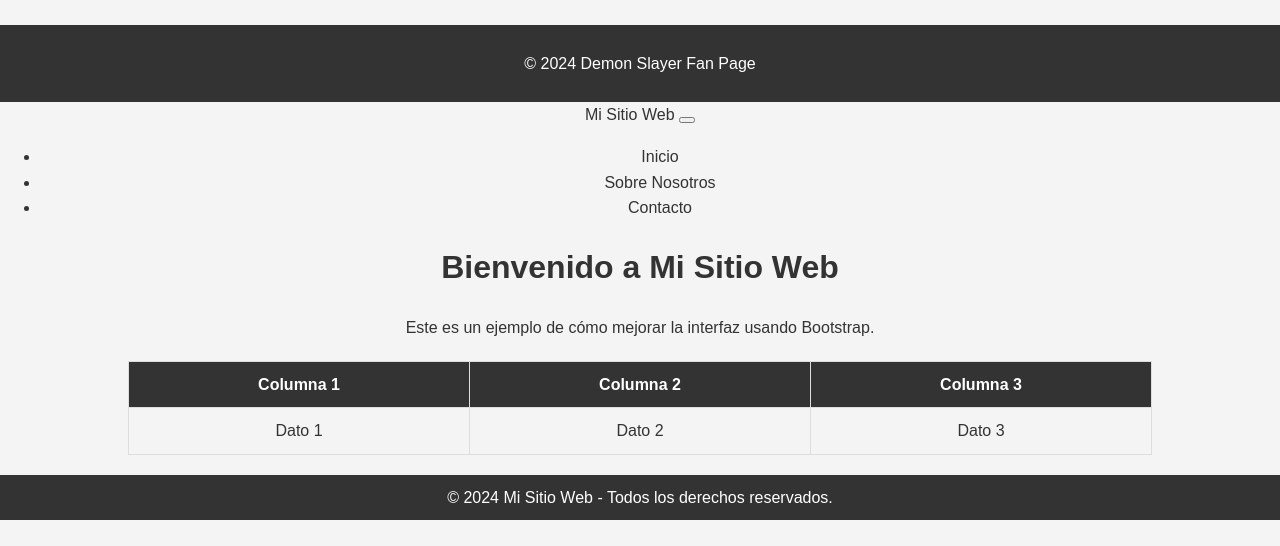
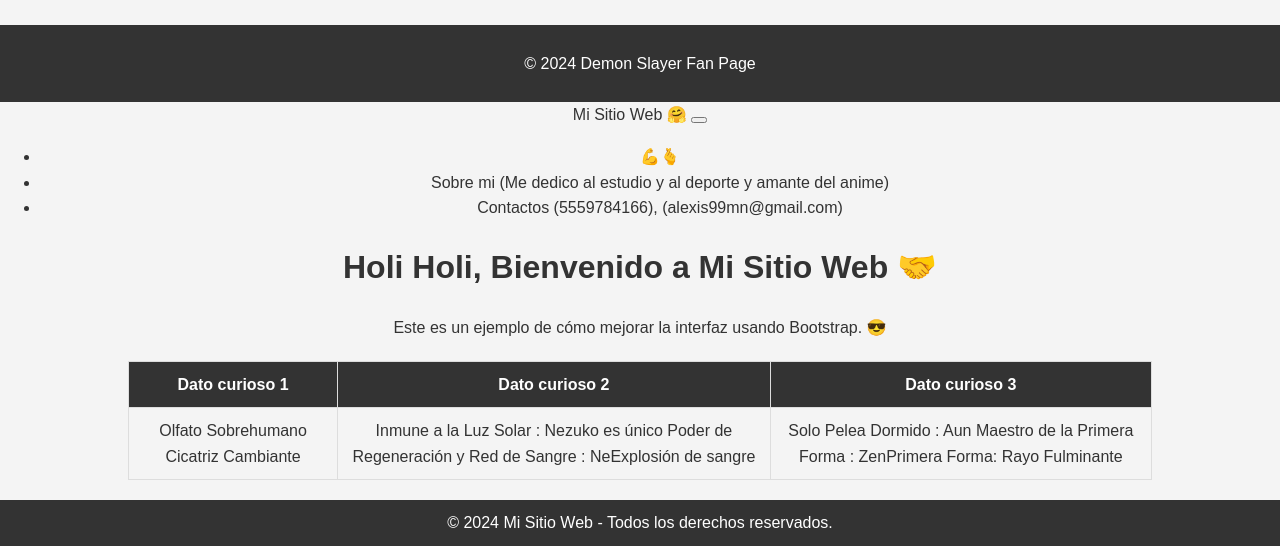
Before and after one commit to omarrr-rgb/demon-slayer-page, a plain HTML site: page index.html in a window 1280 px wide. Shown: the part 3012-3558 px from the top of the page. Before the commit the page ends 3532 px from the top, so only its background shows below. Drawn offline with nearby package versions, Linux system fonts and the light colour scheme.

Commit message:
ultimos cambios con bootstrap

```diff
--- a/index.html
+++ b/index.html
@@ -139,20 +139,20 @@
 <body>
     <!-- Barra de navegación -->
     <nav class="navbar navbar-expand-lg navbar-light bg-light">
-      <a class="navbar-brand" href="#">Mi Sitio Web</a>
+      <a class="navbar-brand" href="#">Mi Sitio Web 🤗</a>
       <button class="navbar-toggler" type="button" data-toggle="collapse" data-target="#navbarNav">
         <span class="navbar-toggler-icon"></span>
       </button>
       <div class="collapse navbar-collapse" id="navbarNav">
         <ul class="navbar-nav">
           <li class="nav-item">
-            <a class="nav-link" href="#">Inicio</a>
+            <a class="nav-link" href="#">💪🫰</a>
           </li>
           <li class="nav-item">
-            <a class="nav-link" href="#">Sobre Nosotros</a>
+            <a class="nav-link" href="#">Sobre mi (Me dedico al estudio y al deporte y amante del anime)</a>
           </li>
           <li class="nav-item">
-            <a class="nav-link" href="#">Contacto</a>
+            <a class="nav-link" href="#">Contactos (5559784166), (alexis99mn@gmail.com)</a>
           </li>
         </ul>
       </div>
@@ -160,24 +160,27 @@
 
     <!-- Contenido principal -->
     <div class="container my-5">
-      <h1 class="text-center">Bienvenido a Mi Sitio Web</h1>
-      <p class="lead text-center">Este es un ejemplo de cómo mejorar la interfaz usando Bootstrap.</p>
+      <h1 class="text-center"> Holi Holi, Bienvenido a Mi Sitio Web 🤝</h1>
+      <p class="lead text-center">Este es un ejemplo de cómo mejorar la interfaz usando Bootstrap. 😎</p>
 
       <!-- Agregar una tabla responsiva -->
       <div class="table-responsive">
         <table class="table table-bordered">
           <thead class="thead-dark">
             <tr>
-              <th>Columna 1</th>
-              <th>Columna 2</th>
-              <th>Columna 3</th>
+              <th>Dato curioso 1</th>
+              <th>Dato curioso 2</th>
+              <th>Dato curioso 3</th>
             </tr>
           </thead>
           <tbody>
             <tr>
-              <td>Dato 1</td>
-              <td>Dato 2</td>
-              <td>Dato 3</td>
+              <td>Olfato Sobrehumano
+                Cicatriz Cambiante </td>
+              <td>Inmune a la Luz Solar : Nezuko es único
+                Poder de Regeneración y Red de Sangre : NeExplosión de sangre</td>
+              <td>Solo Pelea Dormido : Aun
+                Maestro de la Primera Forma : ZenPrimera Forma: Rayo Fulminante</td>
             </tr>
             <!-- Más filas -->
           </tbody>
```
Also changed, not shown: 1 other file.
